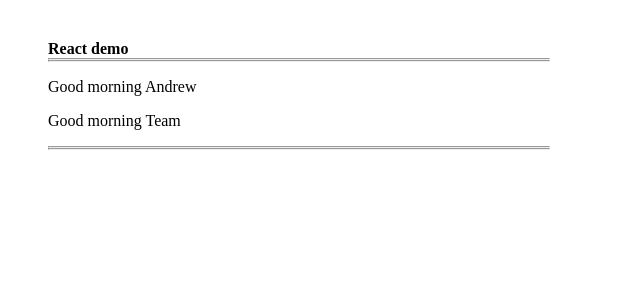
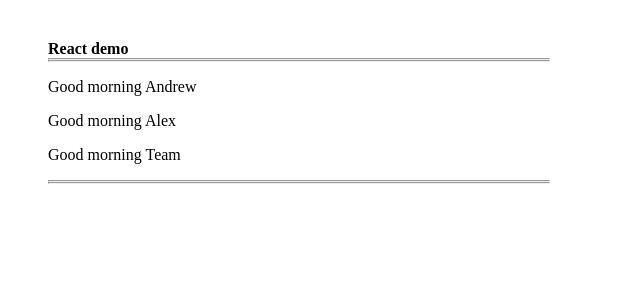
Before and after one commit to spriggsy83/basic-react-demo, a React (Create React App) app: page / in a window 1280 px wide. Shown: the top 300 px of the page, without its empty margins (0-640 px from the left). Built offline with nearby package versions, Linux system fonts and the light colour scheme.

Commit message:
5 Rendering lists

```diff
--- a/src/App.jsx
+++ b/src/App.jsx
@@ -2,23 +2,18 @@ import React from 'react';
 import './App.css';
 
 const App = () => {
+  const nameList = ['Andrew', 'Alex', 'Team'];
   return (
     <HeaderNFooter>
-      <SayHello name="Andrew" />
-      <SayHello name="Team" />
+      {nameList.map((name) => (
+        <SayHello name={name} />
+      ))}
     </HeaderNFooter>
   );
 };
 
 const SayHello = (props) => {
   const hour = new Date().getHours();
-  /**
-  if (hour < 12) {
-    return <p>Good morning {props.name}</p>;
-  } else {
-    return <p>Good afternoon {props.name}</p>;
-  }
-  **/
   return (
     <p>
       Good {hour < 12 ? 'morning' : 'afternoon'} {props.name}
```
